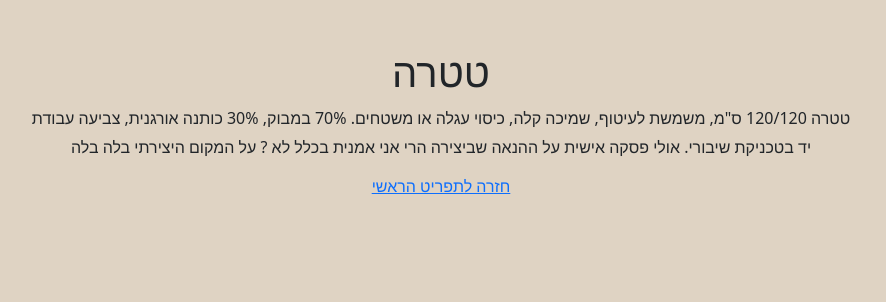
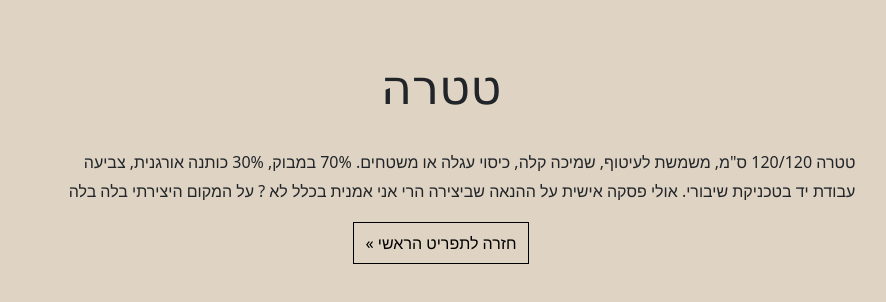
Before and after one commit to tamirchn1/netahauser, a React (Create React App) app: page /Tetra in a window 1280 px wide. Shown: the top 302 px of the page, without its empty margins (199-1085 px from the left). Built offline with nearby package versions, Linux system fonts and the light colour scheme.

Commit message:
pages styling

```diff
--- a/public/style.css
+++ b/public/style.css
@@ -6,6 +6,32 @@
 
 body {
   background-color: #dfd3c3;
+}
+
+h1 {
+  margin-top: 5%;
+  font-family: "Lucida Sans", "Lucida Sans Regular", "Lucida Grande",
+    "Lucida Sans Unicode", Geneva, Verdana, sans-serif;
+  font-size: 3rem;
+}
+
+p {
+  float: right;
+  margin-top: 2%;
+  text-align: right;
+  width: 90vw;
+}
+
+.back {
+  text-decoration: none;
+  display: inline-block;
+  border: 1px solid black;
+  padding: 1%;
+  color: black;
+}
+.back:hover {
+  background-color: #8c5340;
+  color: #dfd3c3;
 }
 
 .header {
--- a/src/components/About.jsx
+++ b/src/components/About.jsx
@@ -7,7 +7,7 @@ function About() {
       <p class="about-txt">Lorem ipsum dolor sit amet consectetur, adipisicing elit. Iusto harum dicta ad officiis, voluptatibus provident quos suscipit quisquam aperiam ipsam earum error mollitia. Natus quae facilis earum, officia provident amet?
       Sed illo nostrum minima pariatur porro quod nihil excepturi omnis. Vel nostrum, sunt culpa nemo ab eius neque laudantium quisquam porro facere qui architecto id suscipit beatae, animi officiis aut.
       Ullam quasi hic est voluptate officia voluptatum minima porro vero excepturi perferendis quam, ratione eos alias, aut dolore maiores tenetur necessitatibus! Odit atque ad aliquid facilis magni. Minus, voluptatibus omnis.</p>
-   <a class="back" href="/" >חזרה לתפריט הראשי</a>
+   <a className="back" href="/" > &laquo; חזרה לתפריט הראשי </a>
 
     </div>
     );
--- a/src/components/Privatelesson.jsx
+++ b/src/components/Privatelesson.jsx
@@ -8,9 +8,7 @@ function PrivateLesson() {
 תדעי איך לזהות מה עובר עליו ולתת לו את המענה הכי טוב שאת יכולה.
 הכל נעשה ברכות, בנועם, חשוב לי שנהיה קשובות לתינוק ונתייחס אליו כמו בנאדם לכל דבר
 </p>
-   <a className="back" href="/" >חזרה לתפריט הראשי</a>
-
-
+   <a className="back" href="/" > &laquo; חזרה לתפריט הראשי </a>
     </div>);
 }
 export default PrivateLesson;
--- a/src/components/Privateworkshop.jsx
+++ b/src/components/Privateworkshop.jsx
@@ -7,7 +7,8 @@ function PrivateWorkship() {
       <p className="about-txt">להתמסר לרגע: מתאים לגילאי לידה ועד חצי שנה. שיעור פרטי באורך 60 דקות, בביתך או אצלי בסטודיו בשכונת נגה בתל אביב. השיעור כולל הערכה התפתחותית ותרגול: הערכת ההתפתחות הסנסו-מוטורית, הערכת הסביבה ההתפתחותית, ותרגול עם דגש על תהליכים מותאמים אישית לתינוק.ת שלך, לפי הקצב שמתאים לה.לו. תלמדי גישה כוללת על היחס והטיפול בתינוק ובעצמך, שתלך איתך קדימה עם האימהות, הקשבה לאינטואיציה שלך, ביטחון בעצמך, ביטחון לחפש את תפיסת העולם האימהית האישית שלך שתואמת לערכים שלך.
 תדעי איך לזהות מה עובר עליו ולתת לו את המענה הכי טוב שאת יכולה.
 הכל נעשה ברכות, בנועם, חשוב לי שנהיה קשובות לתינוק ונתייחס אליו כמו בנאדם לכל דבר.
-</p>             <a className="back" href="/" >חזרה לתפריט הראשי</a>
+</p>             <a className="back" href="/" > &laquo; חזרה לתפריט הראשי </a>
+
 
 
     </div>);
--- a/src/components/Tetra.jsx
+++ b/src/components/Tetra.jsx
@@ -6,7 +6,7 @@ function Tetra() {
        <h1>טטרה</h1>
       <p className="about-txt">טטרה 120/120 ס"מ, משמשת לעיטוף, שמיכה קלה, כיסוי עגלה או משטחים.  70% במבוק, 30% כותנה אורגנית, צביעה עבודת יד בטכניקת שיבורי. אולי פסקה אישית על ההנאה שביצירה הרי אני אמנית בכלל לא ? על המקום היצירתי בלה בלה
 
-</p>          <a className="back" href="/" >חזרה לתפריט הראשי</a>
+</p>            <a className="back" href="/" > &laquo; חזרה לתפריט הראשי </a>
 
 
     </div>);
--- a/src/components/Workshop.jsx
+++ b/src/components/Workshop.jsx
@@ -11,7 +11,8 @@ function Workshop()  {
 	קבוצת וואטסאפ לשיתופים, התייעצות ושאלות במהלך הסדנה
 	טטרה במבוק איכותי בשווי 99 ש"ח
 	מסמך pdf להדפסה עם סיכום לאחר כל מפגש
-</p>         <a className="back" href="/" >חזרה לתפריט הראשי</a>
+</p>            <a className="back" href="/" > &laquo; חזרה לתפריט הראשי </a>
+
 
 
     </div>);
```
